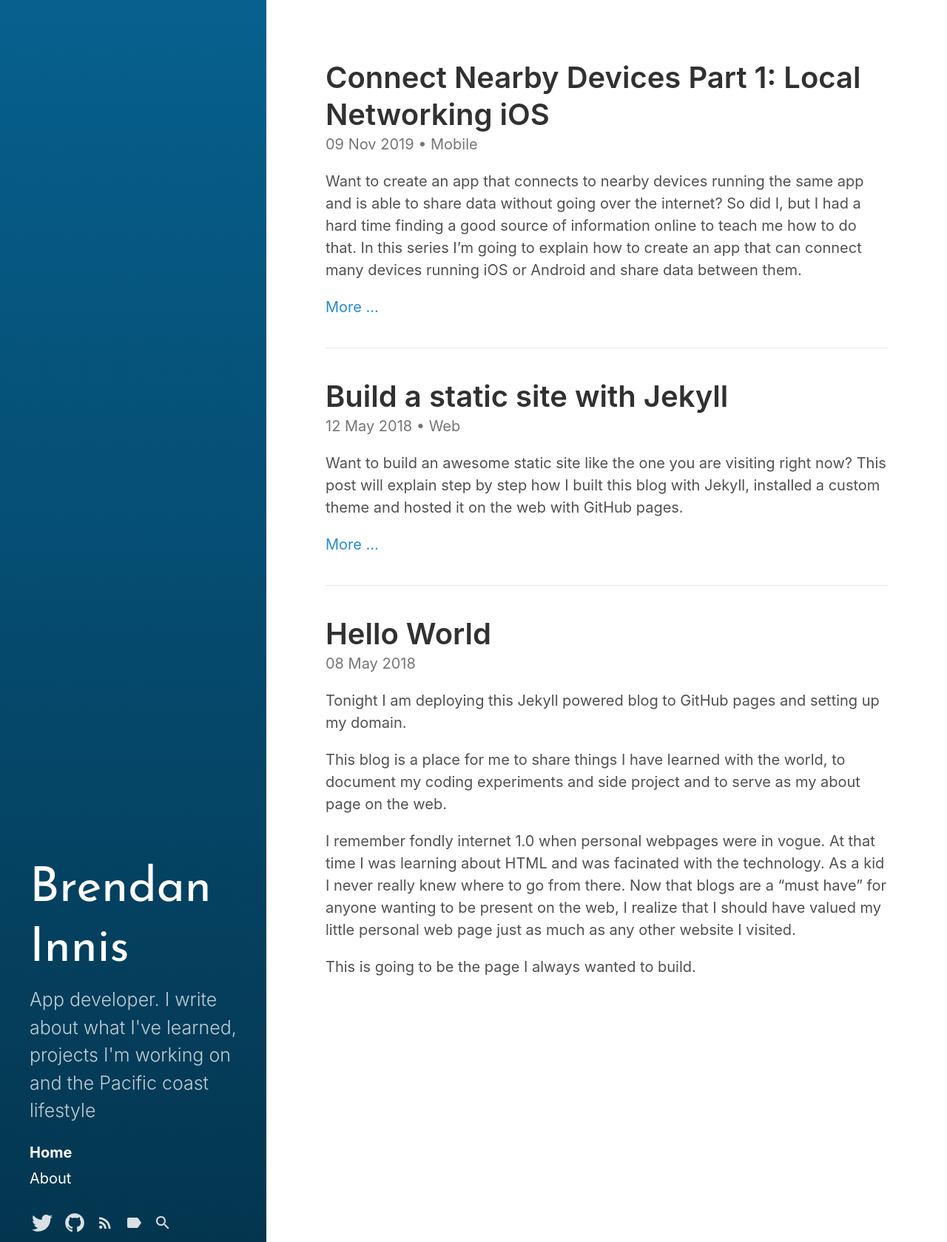
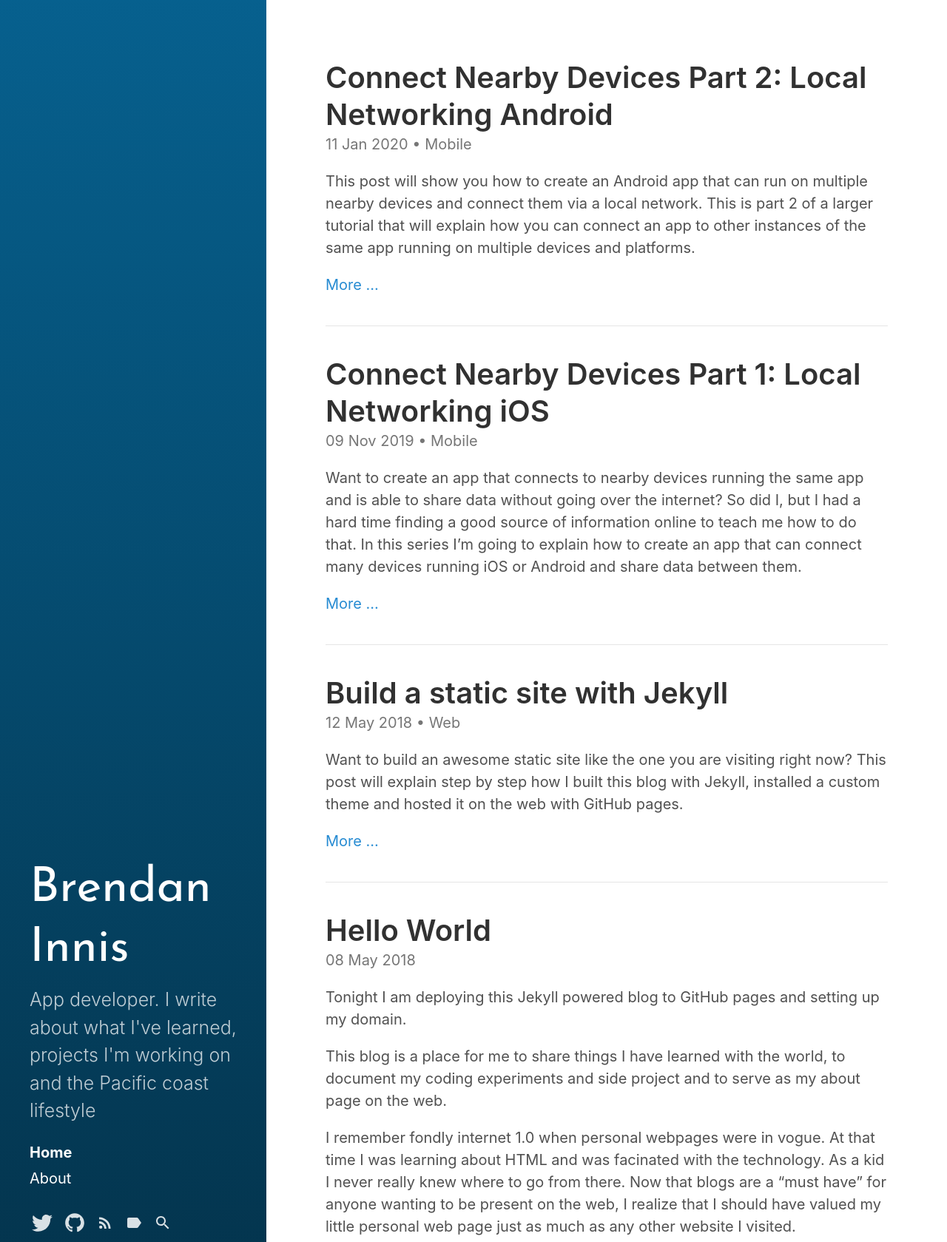
Before and after one commit to brendaninnis/brendan-innis, a Jekyll site: the page built from index.html, in a window 1280 px wide, cut to the strip 0-1679 px from the top of the page. Shown: the whole strip at 74% size. Built offline with Jekyll 4.4.1, drawn with Linux system fonts in a browser that asks for light colours; the list of posts is cut into pages by our own code; part of the change alters nothing that is shown.

Commit message:
Connect nearby devices part 2: local networking Android

````diff
--- a/_posts/2019-11-09-connect-nearby-devices-part-1-local-networking-ios.md
+++ b/_posts/2019-11-09-connect-nearby-devices-part-1-local-networking-ios.md
@@ -1,12 +1,13 @@
 ---
 layout: post
 title: "Connect Nearby Devices Part 1: Local Networking iOS"
-description: "Learn to build an app that connects nearby devices over a local network."
+description: "Learn to build an iOS app that connects nearby devices over a local network."
 permalink: /connect-nearby-devices-part-1.html
 categories:
   - Mobile
 tags:
   - iOS
+  - Swift
   - Networking
   - Nearby Devices
 ---
@@ -19,9 +20,11 @@ The first part of this seriers will teach you to build an iOS app that can conne
 
 I built an iOS app that can join a realtime messaging chat with any other devices on the same local network. The first person who joins the chat will become the host and other people running the app that join the chat will be connected to the host. Everyone will be assinged a random name after a character from the Belgariad. You can follow along with this tutorial and build you own app, or you can also download the repository of the finished app here: [Finished Example](https://github.com/brendaninnis/LocalNetworkingApp).
 
+## Connecting devices over a local network
+
 There are 2 parts to building this app, discovery and connection.
 
-Discovery means we need devices running the same app to be able to see each other so that they can connect. For discovery we can use [Bonjour](https://developer.apple.com/bonjour/), an open source technology which allows a device to publish and listen for "services" running on the same network. We can then get the ip address and port of the host device in order that we can connect.
+Discovery means we need devices running the same app to be able to see each other so that they can connect. For discovery we can use [Bonjour](https://developer.apple.com/bonjour/), an open source technology which allows a device to publish and listen for services running on the same network. We can then get the ip address and port of the host device in order that we can connect.
 
 For connection we can use TCP/IP sockets to connect our devices and pass messages back and forth. The library I chose to use for this is called [CocoaAsyncSocket](https://github.com/robbiehanson/CocoaAsyncSocket).
 
@@ -35,7 +38,7 @@ use_frameworks! # Add this if you are targeting iOS 8+ or using Swift
 pod 'CocoaAsyncSocket'
 ```
 
-The class we are going to be using from CocoaAsyncSocket is called GCDAsyncSocket. It is a thread-safe TCP/IP socket that runs entirely within it's own GCD queue and uses a delegate pattern to execute callbacks on the queue you supplied. Sockets are used to connect two devices over a network so that they can exchange messages. If any of this is sounding new or unfamiliar to you I highly recommend reading the [CoacoaAsyncPods wiki](https://github.com/robbiehanson/CocoaAsyncSocket/wiki).
+The class we are going to be using from CocoaAsyncSocket is called GCDAsyncSocket. It is a thread-safe TCP/IP socket that runs entirely within it's own [GCD](https://developer.apple.com/documentation/DISPATCH) queue and uses a delegate pattern to execute callbacks on the queue you supplied. Sockets are used to connect two devices over a network so that they can exchange messages. If any of this is sounding new or unfamiliar to you I highly recommend reading the [CoacoaAsyncPods wiki](https://github.com/robbiehanson/CocoaAsyncSocket/wiki).
 The wiki does an excellent job introducing networking concepts and reading and writing using the [GCDAsyncSocket](https://github.com/robbiehanson/CocoaAsyncSocket/wiki/Intro_GCDAsyncSocket) library.
 
 ## Hosting
@@ -95,11 +98,11 @@ func socketDidDisconnect(_ sock: GCDAsyncSocket, withError err: Error?) {
 
 That covers the basic lifecycle of creating a socket to accept connections, and getting connected client sockets to read and write messages, but there is one more thing the host needs to do.
 
-In order for clients to connect, they need to know the ip address and port number of the host device. We can publish and discover our "service" over the network using [Bonjour](https://developer.apple.com/bonjour/), also known as zero-configuration networking.
+In order for clients to connect, they need to know the ip address and port number of the host device. We can publish and discover our service over the network using [Bonjour](https://developer.apple.com/bonjour/), also known as zero-configuration networking.
 
 ## NetService
 
-As the host device, we will be publishing a "service" over the network that client devices will be able to discover. We need to use the [NetService](https://developer.apple.com/documentation/foundation/netservice) class to accomplish this. First, create a new view controller property to reference an instance of `NetService`.
+As the host device, we will be publishing a service over the network that client devices will be able to discover. We need to use the [NetService](https://developer.apple.com/documentation/foundation/netservice) class to accomplish this. First, create a new view controller property to reference an instance of `NetService`.
 
 ```swift
 var netService: NetService?
@@ -109,7 +112,7 @@ Once we have created a socket and are accepting connections, we'll publish our s
 
 ```swift
 // Publish a NetService
-netService = NetService(domain: "local.", type: "_LocalNetworkingApp._tcp.", name: "Host Device", port: Int32(port))
+netService = NetService(domain: "local.", type: "_LocalNetworkingApp._tcp.", name: "LocalNetworkingApp", port: Int32(port))
 netService?.delegate = self
 netService?.publish()
 ```
@@ -311,7 +314,7 @@ Of course this `Data` could contain JSON strings, images or anything else you wa
 
 ## Finishing Up
 
-When we want to end the connection from the host or stop hosing we should do some cleanup.
+When we want to end the connection from the host or stop hosting we should do some cleanup.
 
 ```swift
 if host {
@@ -337,6 +340,10 @@ if host {
 }
 ```
 
+## Done
+
 There are a few more details to pay attention to, but the above should cover the essentials of how to connect multiple devices running the same app over the local network and send messages back and forth. For a complete example of an app doing this, you can see my example [messaging app](https://github.com/brendaninnis/LocalNetworkingApp).
 
-In future parts of this series I will explain how to accomplish the same thing on Android, and later use Bluetooth to accomplish the same thing on both platforms. If there's anything I didn't explain or anything else you want to know, I'd love it if you left a comment.
+Part 2 of this tutorial series shows how to build an Android app that can connect to this one, which can be found [here](http://brendaninnis.ca/connect-nearby-devices-part-2.html)
+
+In future parts of this series I will explain how to accomplish the same thing using Bluetooth communication. If there's anything I didn't explain or anything else you want to know, I'd love it if you left a comment.
--- /dev/null
+++ b/_posts/2020-01-11-connect-nearby-devices-part-2-local-networking-android.md
@@ -0,0 +1,406 @@
+---
+layout: post
+title: "Connect Nearby Devices Part 2: Local Networking Android"
+description: "Learn to build an Android app that connects nearby devices over a local network."
+permalink: /connect-nearby-devices-part-2.html
+categories:
+  - Mobile
+tags:
+  - Android
+  - Kotlin
+  - Networking
+  - Nearby Devices
+---
+
+This post will show you how to create an Android app that can run on multiple nearby devices and connect them via a local network. This is part 2 of a larger tutorial that will explain how you can connect an app to other instances of the same app running on multiple devices and platforms.
+
+In [part 1](brendaninnis.ca/connect-nearby-devices-part-1.html) of this tutorial we built an iOS app that can connect to other instances of the same app. In this part we will build an Android app that can connect and share data between other instances of the same Android app, and the iOS app from part 1.
+
+## Example Local Networking App
+
+I built and Android app that can join a realtime messaging chat with any other devices on the same local network. This is a port of the iOS app that was linked in part 1. These two apps can connect on the same network and join the same chat cross-platform on Android and iOS. The finished app is available here: [Finished Example](https://github.com/brendaninnis/LocalNetworkingAndroidApp).
+
+## Connecting devices over a local network
+
+There are 2 parts to building this app, discovery and connection.
+
+Discovery means we need devices running the same app to be able to see each other so that they can connect. For discovery we will use the native Android [Network Service Discovery](https://developer.android.com/training/connect-devices-wirelessly/nsd) classes. This is equivalent and compatible with Bonjour on Apple devices and will allow us to publish and listen for services running on the same network. We can then get the ip address and port of the host device in order that we can connect.
+
+For connection we will use TCP/IP sockets to connect our devices and pass messages back and forth. The classes from the native [java.net](https://docs.oracle.com/javase/7/docs/api/java/net/package-summary.html) package will provide the sockets that we need.
+
+## Hosting
+
+In order to maintain communication and a shared state between more than 2 devices, we will use a client-server model for this app. One device will act as a host, and every other device will act as a client of that host. Thus there will be a socket connection between each client and the host. The host must accept socket connections over the network.
+
+First, we'll create a variable as a field of our Activity to hold our server socket.
+
+```kotlin
+var serverSocket: ServerSocket? = null
+```
+
+Then, when we want to start hosting, we'll initialize a server socket. Passing `0` as the port argument allows the system to provide us a port. We'll get and store this port number for use later.
+
+```kotlin
+// Create a listen socket
+val port: Int
+serverSocket = ServerSocket(0).also { socket ->
+// Store the chosen port.
+port = socket.localPort
+}
+```
+
+The `accept` method of `ServerSocket` is a long running, blocking method that listens for a connection to be made. We will call the method in a while loop so that when a connection is made, we can hold on to the new client socket, and then the loop will call `accept` again and wait for the next client.
+
+Since we are calling a blocking method in an indeterminate while loop, we will need to run this code in it's own thread so we do not block the execution of our app.
+
+```kotlin
+Thread(Runnable {
+    while (serverSocket != null) {
+        try {
+            serverSocket?.accept()?.let {
+                Log.d("ServerSocket", "accepted client")
+
+                // Hold on to the client socket
+                connectedClients.add(it)
+            }
+        } catch (e: SocketException) {
+            break
+        }
+    }
+}).start()
+```
+
+Now we have a thread that will execute our while loop until we decide to close our socket and set the value back to `null`. The server socket will wait to accept a connection from a client, and when it does, it will hold on to the client socket and the loop will run again and wait to accept the next client.
+
+To get rid of the compiler error from the code above, we will add a variable as a field of our Activity that will hold onto the client sockets.
+
+```kotlin
+var connectedClients: MutableList<Socket> = CopyOnWriteArrayList<Socket>()
+```
+
+We are using `CopyOnWriteArrayList` to ensure the thread safety of mutations on our list of clients. This class is inefficient if we are planning to mutate it a lot and if the list size will be very large, but for our purposes it will work very well and ensure thread safety with very little work on our part.
+
+Now we have a server socket that is accepting connections and keeping track of it's clients. In order for our clients to discover the server and connect, they need to know the ip address and port number of the host device. We can publish and discover our service over the network using [NSD](https://developer.android.com/training/connect-devices-wirelessly/nsd).
+
+## Using Android Network Service Discovery
+q
+
+As the host device, we will be publishing a service over the network that client devices will be able to discover.
+First we need an instance of `NsdManager` which we will lazy load as a field on our activity.
+
+```kotlin
+val nsdManager: NsdManager by lazy {
+    (getSystemService(Context.NSD_SERVICE) as NsdManager)
+}
+```
+
+Next we will need an instance of `NsdManager.RegistrationListener` to listen for callbacks. You will want to add code to the functions you will override in order to respond to errors and other important events.
+
+```kotlin
+private val registrationListener = object : NsdManager.RegistrationListener {
+    override fun onServiceRegistered(NsdServiceInfo: NsdServiceInfo) {
+        // Save the service name. Android may have changed it in order to
+        // resolve a conflict, so update the name you initially requested
+        // with the name Android actually used.
+        Log.d("NsdManager.Registration", "Service registered")
+    }
+
+    override fun onRegistrationFailed(serviceInfo: NsdServiceInfo, errorCode: Int) {
+        // Registration failed! Put debugging code here to determine why.
+        Log.d("NsdManager.Registration", "Registration failed")
+    }
+
+    override fun onServiceUnregistered(arg0: NsdServiceInfo) {
+        // Service has been unregistered. This only happens when you call
+        // NsdManager.unregisterService() and pass in this listener.
+        Log.d("NsdManager.Registration", "Service unregistered")
+    }
+
+    override fun onUnregistrationFailed(serviceInfo: NsdServiceInfo, errorCode: Int) {
+        // Unregistration failed. Put debugging code here to determine why.
+        Log.d("NsdManager.Registration", "Unregistration failed")
+    }
+}
+```
+
+Once we have created a server socket and are accepting connections, we'll publish our service.
+
+```kotlin
+// Create the NsdServiceInfo object, and populate it.
+val serviceInfo = NsdServiceInfo().apply {
+    // The name is subject to change based on conflicts
+    // with other services advertised on the same network.
+    serviceName = "LocalNetworkingApp"
+    serviceType = "_LocalNetworkingApp._tcp."
+    setPort(port)
+}
+
+// Register the service for discovery
+nsdManager.registerService(serviceInfo, NsdManager.PROTOCOL_DNS_SD, registrationListener)
+```
+
+The name and type of our service will be `LocalNetworkingApp` and we will specify TCP as the protocol (this could be a value such as `"_http._tcp"`, for example, to specify an HTTP service). This will indicate that our service is for our local networking app and that the TCP protocol will be used.
+
+Our service is now being broadcast over the local network so clients will be able to discover it and get the ip address and port number to connect to.
+
+## Clients
+
+Once one device running our app is acting as the host, the rest of the devices will act as clients. The first thing to do is to discover the service so we can connect to the address of the host. We will use an instance of `NsdManager` to discover our service.
+
+```kotlin
+nsdManager.discoverServices("_LocalNetworkingApp._tcp.", NsdManager.PROTOCOL_DNS_SD, discoveryListener)
+```
+
+We are looking for services of our type. The `discoveryListener` will be a field on our activity that is an instance of `NsdManager.DiscoveryListener`.
+
+```kotlin
+private val discoveryListener = object : NsdManager.DiscoveryListener {
+
+    val TAG = "discoveryListener"
+
+    // Called as soon as service discovery begins.
+    override fun onDiscoveryStarted(regType: String) {
+        Log.d(TAG, "Service discovery started")
+    }
+
+    override fun onServiceFound(service: NsdServiceInfo) {
+        Log.d(TAG, "Service found ${service.serviceName}")
+
+        nsdManager.resolveService(service, resolveListener)
+    }
+
+    override fun onServiceLost(service: NsdServiceInfo) {
+        // When the network service is no longer available.
+        // Internal bookkeeping code goes here.
+        Log.e(TAG, "service lost: $service")
+    }
+
+    override fun onDiscoveryStopped(serviceType: String) {
+        Log.i(TAG, "Discovery stopped: $serviceType")
+    }
+
+    override fun onStartDiscoveryFailed(serviceType: String, errorCode: Int) {
+        Log.e(TAG, "Discovery failed: Error code:$errorCode")
+        nsdManager.stopServiceDiscovery(this)
+    }
+
+    override fun onStopDiscoveryFailed(serviceType: String, errorCode: Int) {
+        Log.e(TAG, "Discovery failed: Error code:$errorCode")
+        nsdManager.stopServiceDiscovery(this)
+    }
+}
+```
+
+The important method above is `onServiceFound`. Once we have discovered our service, we need to resolve it using an instance of `NsdManager.ResolveListener`. Create another field on your activity called `resolveListener` and one called `socket` to hold the socket that will connect to the host.
+
+```kotlin
+var socket: Socket? = null
+
+private val resolveListener = object : NsdManager.ResolveListener {
+
+    val TAG = "resolveListener"
+
+    override fun onResolveFailed(serviceInfo: NsdServiceInfo, errorCode: Int) {
+        // Called when the resolve fails. Use the error code to debug.
+        Log.e(TAG, "Resolve failed: $errorCode")
+    }
+
+    override fun onServiceResolved(serviceInfo: NsdServiceInfo) {
+        Log.e(TAG, "Resolve Succeeded. $serviceInfo")
+
+        socket?.let {
+            Log.i(TAG, "Socket already connected $it")
+            return
+        }
+
+        try {
+            // Connect to the host
+            socket = Socket(serviceInfo.host, serviceInfo.port)
+        } catch (e: UnknownHostException) {
+            Log.e(TAG, "Unknown host. ${e.localizedMessage}")
+        }
+    }
+}
+```
+
+Assuming no exception was thrown we now have a socket connected to a host device.
+
+That's it! Now our app has the ability to connect with other instances of itself running on the same network.
+
+Of course the whole point on this is so that we can pass messages between them, so let's go over reading and writing to sockets.
+
+## Sending Messages
+
+As long as our devices are connected, we will be constantly reading a stream of data coming over the network. In order to know when a message begins and ends we will use a terminator. To comply with our iOS app from the previous part of this tutorial, we will use `"\r\n"`. Add this to the top of your Kotlin Activity file, below the imports:
+
+```kotlin
+const val MESSAGE_TERMINATOR = "\r\n"
+```
+
+First, let's create a class in our activity for the host device that will read messages from connected clients. Since we will be creating an indeterminate while loop, this class will be a subclass of `Runnable` so we can pass it as an argument to a new thread.
+
+```kotlin
+inner class ClientReader(private val client: Socket): Runnable {
+    val TAG = "ClientReader"
+
+    override fun run() {
+        var line: String?
+        val reader: BufferedReader
+
+        try {
+            reader = BufferedReader(InputStreamReader(client.getInputStream()))
+        } catch (e: IOException) {
+            Log.w(TAG, "BufferedReader failed to initialize")
+
+            connectedClients.remove(client)
+            return
+        }
+
+        while (true) {
+            try {
+                line = reader.readLine()
+
+                if (line == null) {
+                    connectedClients.remove(client)
+                    break
+                }
+
+                Log.d(TAG, "Read line $line")
+
+            } catch (e: IOException) {
+                connectedClients.remove(client)
+                break
+            }
+        }
+    }
+}
+```
+
+Each iteration of the while loop will call the `readLine` method of `BufferedReader`, which will read until our terminator. If the connection is terminated we will remove the client and break the while loop in order to end the execution of our `Runnable`.
+
+When a host accepts a new client, we will start reading from the socket immediately. Modify your code where you are accepting clients on the `ServerSocket` so it looks like this:
+
+```kotlin
+Thread(Runnable {
+    while (serverSocket != null) {
+        try {
+            serverSocket?.accept()?.let {
+                Log.d("ServerSocket", "accepted client")
+
+                // Hold on to the client socket
+                connectedClients.add(it)
+
+                // Start reading messages
+                Thread(ClientReader(it)).start()
+            }
+        } catch (e: SocketException) {
+            break
+        }
+    }
+}).start()
+```
+
+Now when our host accepts a new connection, we will start reading reading from the client socket on a new thread, which will continue until the client disconnects.
+
+We'll create a similar reader class for our clients to use.
+
+```kotlin
+inner class ServerReader(private val socket: Socket): Runnable {
+    val TAG = "ServerReader"
+
+    override fun run() {
+        var line: String?
+        val reader: BufferedReader
+
+        try {
+            reader = BufferedReader(InputStreamReader(socket.getInputStream()))
+        } catch (e: IOException) {
+            Log.w(TAG, "BufferedReader failed to initialize")
+
+            socket = null
+            return
+        }
+
+        while (true) {
+            try {
+                line = reader.readLine()
+
+                if (line == null) {
+                    socket = null
+                    break
+                }
+
+                Log.d(TAG, "Read line $line")
+
+            } catch (e: IOException) {
+                socket = null
+                break
+            }
+        }
+    }
+}
+```
+
+The difference here is that when the server disconnects we will set our socket to `null` rather than removing a client like we did for the server.
+
+When we want to send a message through the socket, wether it is from the client to the server or from the server to the client, we will use a subclass of `Writer` initialized with the output stream of the socket.
+
+```kotlin
+val writer: PrintWriter
+
+try {
+    writer = PrintWriter(socket.getOutputStream())
+} catch (e: IOException) {
+    // If the writer fails to initialize there was an io problem, close your connection
+}
+```
+
+Then when you are ready to write a message call `print` and `flush`.
+
+```kotlin
+writer.print("Hello from the network!" + MESSAGE_TERMINATOR)
+writer.flush()
+```
+
+Make sure to append the terminator to your message, so you know when to stop reading.
+
+When you are done sending messages and ready to disconnect and close the socket, make sure you close your writer.
+
+```kotlin
+writer.close()
+```
+
+When we want to end the connection from the host or stop hosting we should do some cleanup.
+
+```kotlin
+if (host) {
+    // Stop listening
+    serverSocket?.close()
+    serverSocket = null
+
+    // Stop broadcasting service
+    nsdManager.unregisterService(registrationListener)
+
+    // Remove the clients
+    connectedClients.forEach {
+        it.close()
+    }
+} else {
+    try {
+        nsdManager.stopServiceDiscovery(discoveryListener)
+    } catch (e: IllegalArgumentException) {
+        Log.i("nsdManager", "discoveryListener not registered")
+    }
+
+    socket?.close()
+    socket = null
+}
+```
+
+## Done
+
+This should be all you need to get started connecting multiple devices running the same app over the local network and sending messages back and forth. For a complete example of an app doing this, you can see my example [messaging app](https://github.com/brendaninnis/LocalNetworkingAndroidApp).
+
+You can see part 1 of this tutorial series to build an iOS app that can connect to this one [here](http://brendaninnis.ca/connect-nearby-devices-part-1.html).
+
+In future parts of this series I will explain how to accomplish the same thing using Bluetooth communication. If there's anything I didn't explain or anything else you want to know, I'd love it if you left a comment.
````
